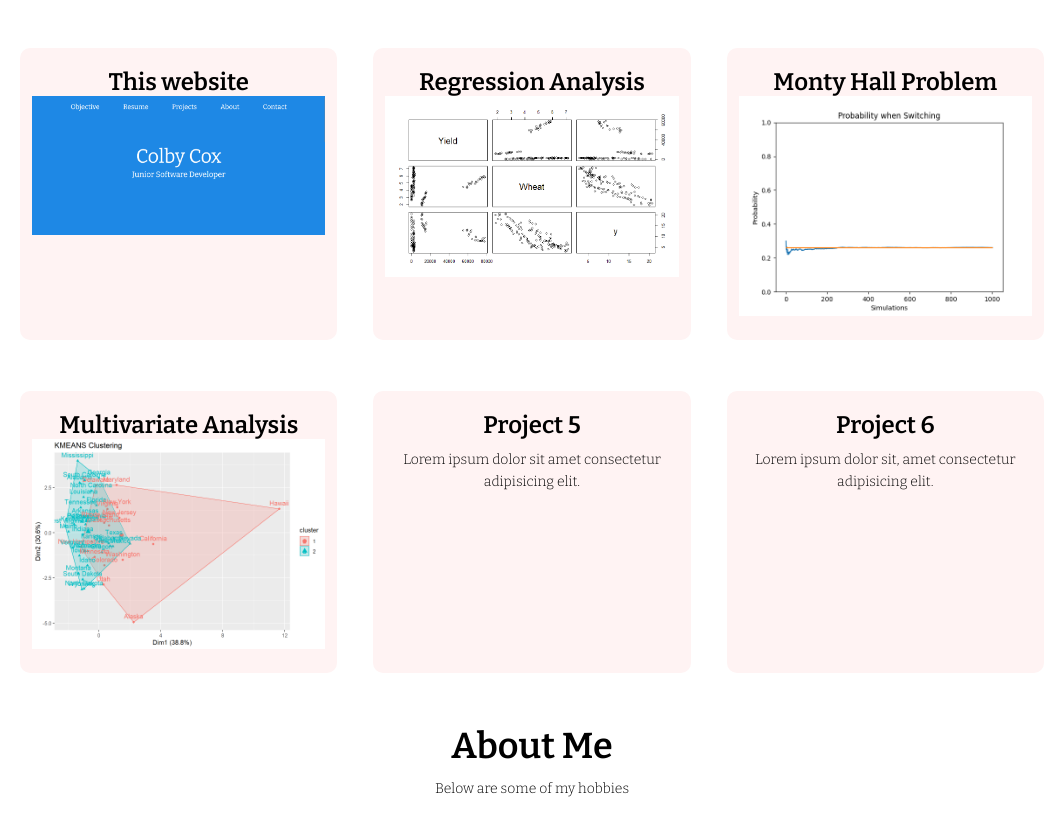
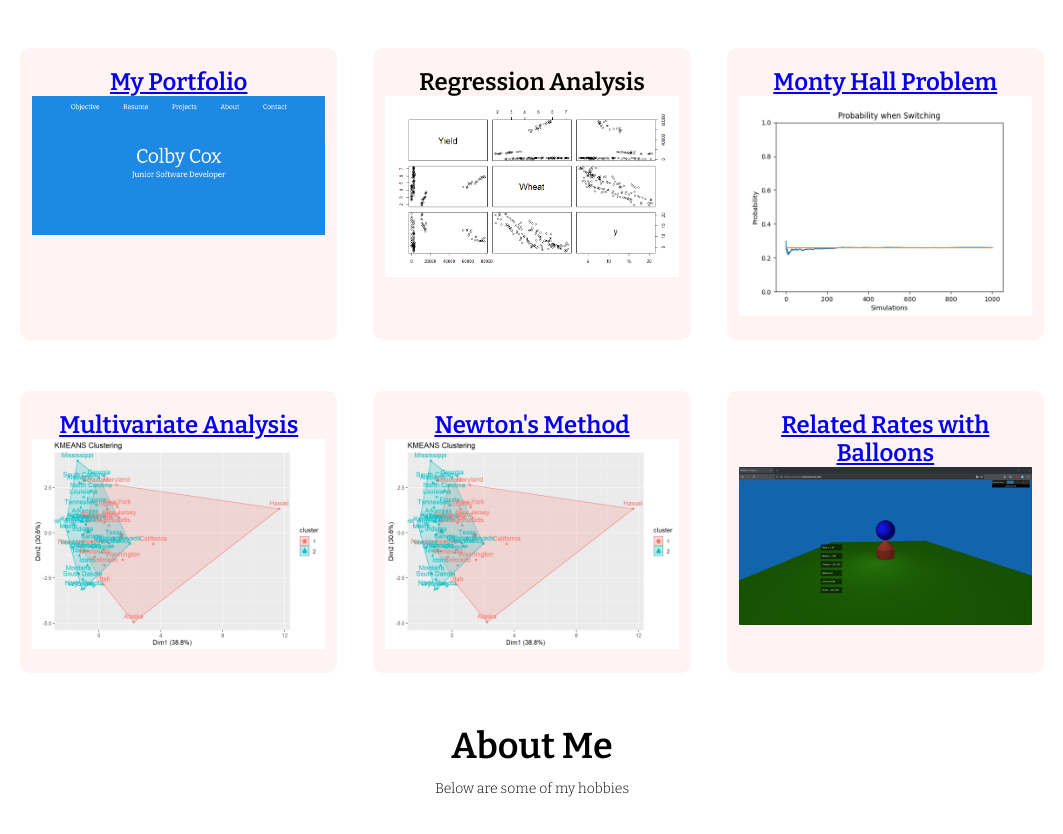
Before and after one commit to ColbysPrograms/Portfolio, a website built with Vite: page index.html in a window 1280 px wide. Shown: the part 1033-1867 px from the top of the page, without its empty margins (108-1171 px from the left). Built offline with nearby package versions, Linux system fonts and the light colour scheme.

Commit message:
Added Links to websites and Vite

```diff
--- a/index.html
+++ b/index.html
@@ -39,40 +39,56 @@
             <h1>Projects</h1>
             <div class="grid">
                 <div class="unit">
-                    <h2>This website</h2>
+                   <a href="https://github.com/ColbysPrograms/Portfolio" target="_blank">
+                   <h2>My Portfolio</h2>
                     <img src="website.png" alt="A picture of this website">
                     <div class="layer">
                         <p>I made this website to teach myself HTML, CSS, and Javascript.</p>
                     </div>
+                    </a>
                 </div>
                 <div class="unit">
-                    <h2>Regression Analysis</h2>
+                   <h2>Regression Analysis</h2>
                     <img src="wheat.png" alt="A pairwise graph of wheat production, yield, and undernourishment">
                     <div class="layer">
                         <p>I used regression analysis to show the linear relationship between crops grown and undernourishment for several regions of the world.</p>
                     </div>
                 </div>
                 <div class="unit">
+                    <a href="https://github.com/ColbysPrograms/MontyHallProgram" target="_blank">
                     <h2>Monty Hall Problem</h2>
                     <img src="switch.png" alt="A line graph showing how the probability when switching doors changes over 1000 simulations">
                     <div class="layer">
                         <p>I and a team member generically proved the Monty Hall Problem both mathematically and by running it through a simulation.</p>
                     </div>
+                    </a>
                 </div>
                 <div class="unit">
+                    <a href="https://github.com/ColbysPrograms/Multivariate-Analysis-Project" target="_blank">
                     <h2>Multivariate Analysis</h2>
                     <img src="KMeans.png" alt="A graph showing the 2-D KMeans clustering of states.">
                     <div class="layer">
                         <p>I and a team member used K-Means clustering and Multidimensional Scaling to prove that age, income, sex, and ethnicity impacted voting tendencies</p>
                     </div>
+                    </a>
                 </div>
                 <div class="unit">
-                    <h2>Project 5</h2>
-                    <p>Lorem ipsum dolor sit amet consectetur adipisicing elit.</p>
+                    <a href="https://github.com/ColbysPrograms/NewtonPresentation" target="_blank">
+                    <h2>Newton's Method</h2>
+                    <img src="KMeans.png" alt="A graph showing the 2-D KMeans clustering of states.">
+                    <div class="layer">
+                        <p>I presented Newton's Method to an Applied Calculus class using a program I wrote in C++ to show Newton's Method and Binary Search calculating the roots of a number.</p>
+                    </div>
+                    </a>
                 </div>
                 <div class="unit">
-                    <h2>Project 6</h2>
-                    <p>Lorem ipsum dolor sit, amet consectetur adipisicing elit.</p>
+                    <a href="https://github.com/ColbysPrograms/balloonProject" target="_blank">
+                    <h2>Related Rates with Balloons</h2>
+                    <img src="balloon.png" alt="A graph showing the 2-D KMeans clustering of states.">
+                    <div class="layer">
+                        <p>I wrote a program in Javascript with Three.js to show how related rates can be used to calculate the rate the radius of a sphere increases given the rate its volume increases.</p>
+                    </div>
+                    </a>
                 </div>
             </div>
         </div>
```
Also changed, not shown: package.json (added, +14 -0 lines), balloon.png (added), 2 other files.
